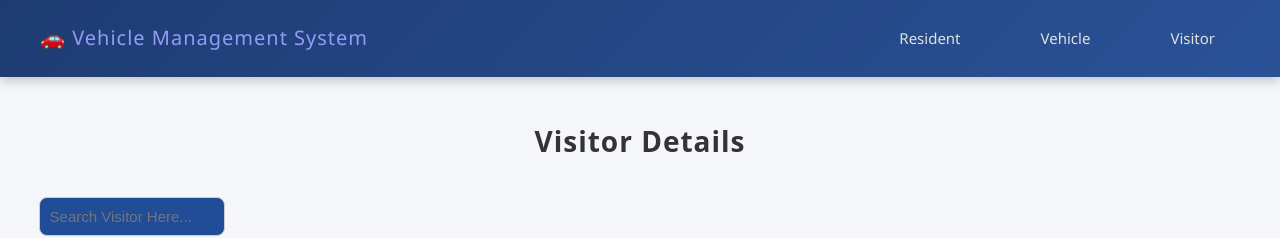
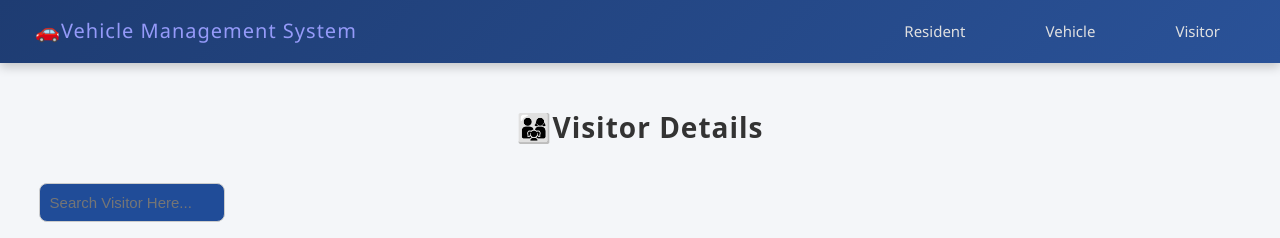
Before and after one commit to JagtapKajal/carveo-portal, a React (Vite) app in the folder frontend/carveoUI/: page /visitor in a window 1280 px wide. Shown: the top 238 px of the page. Built offline with nearby package versions, Linux system fonts and the light colour scheme; no server answers.

Commit message:
Added logs for resident, visitors, and vehicles

```diff
--- a/frontend/carveoUI/src/Components/Resident/Resident.jsx
+++ b/frontend/carveoUI/src/Components/Resident/Resident.jsx
@@ -87,9 +87,9 @@ const Resident = () => {
 
   return (
     <div className="resident-page">
-      <h2>Resident Details</h2>
+      <h2>🏠Resident Details</h2>
 
-      {/* ✅ Search Bar */}
+      {/* Search Bar */}
       <input
         type="text"
         placeholder="Search Here..."
--- a/frontend/carveoUI/src/Components/Vehicle/Vehicle.jsx
+++ b/frontend/carveoUI/src/Components/Vehicle/Vehicle.jsx
@@ -61,7 +61,7 @@ const Vehicle = () => {
 
   return (
     <div className="vehicle-page">
-      <h2 className="vehicle-title">Vehicle Details</h2>
+      <h2 className="vehicle-title">🚘Vehicle Details</h2>
       {loading ? (
         <p>Loading...</p>
       ) : (
--- a/frontend/carveoUI/src/Components/Visitor/Visitor.jsx
+++ b/frontend/carveoUI/src/Components/Visitor/Visitor.jsx
@@ -71,7 +71,7 @@ const Visitor = () => {
 
   return (
     <div className="visitor-page">
-      <h2 className="visitor-title">Visitor Details</h2>
+      <h2 className="visitor-title">👨‍👩‍👧Visitor Details</h2>
 
       {/* ✅ Search bar (left) + Add button (right) */}
       <div className="table-header">
--- a/frontend/carveoUI/src/Components/navbar/Navbar.css
+++ b/frontend/carveoUI/src/Components/navbar/Navbar.css
@@ -4,7 +4,7 @@
   justify-content: space-between;
   align-items: center;
   background: linear-gradient(135deg, #1e3c72, #2a5298);
-  padding: 15px 40px;
+  padding: 8px 35px;
   color: #fff;
   font-family: "Segoe UI", sans-serif;
   position: sticky;
--- a/frontend/carveoUI/src/Components/navbar/Navbar.jsx
+++ b/frontend/carveoUI/src/Components/navbar/Navbar.jsx
@@ -7,7 +7,7 @@ const Navbar = () => {
     <nav className="navbar">
       <div className="navbar-left">
         <Link to="/" className="brand">
-          🚗 Vehicle Management System
+          🚗Vehicle Management System
         </Link>
       </div>
       <div className="navbar-right">
```
